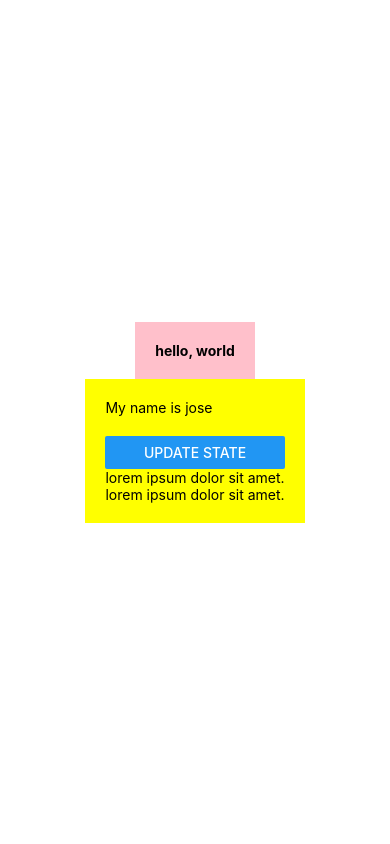
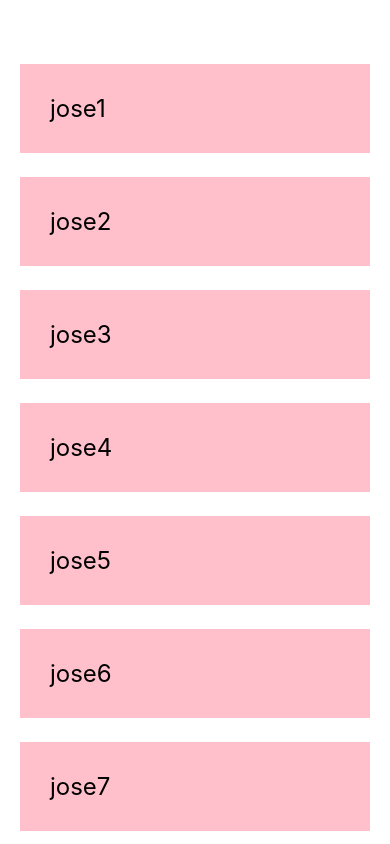
Before and after one commit to realchema/React-Native, a React Native app: screen / in a window 390 px wide. Built offline with nearby package versions, Linux system fonts and the light colour scheme.

Commit message:
ScrollView and dictionary iteration

```diff
--- a/App.js
+++ b/App.js
@@ -1,27 +1,33 @@
 import { StatusBar } from 'expo-status-bar';
 import React, {useState} from 'react';
-import { StyleSheet, Text, View, Button } from 'react-native';
+import { StyleSheet, Text, View, Button, ScrollView } from 'react-native';
 
 export default function App() {
-  const [name, setName] = useState('jose')
-  const clickHandler = () => {
-    setName('jose2')
-    setPerson({name: 'luigi', age: 45});
-  }
+  const [people, setPeople] = useState([
+    {name: 'jose1', key: '1'},
+    {name: 'jose2', key: '2'},
+    {name: 'jose3', key: '3'},
+    {name: 'jose4', key: '4'},
+    {name: 'jose5', key: '5'},
+    {name: 'jose6', key: '6'},
+    {name: 'jose7', key: '7'},
+    {name: 'jose7', key: '8'},
+    {name: 'jose7', key: '9'},
+    {name: 'jose7', key: '10'},
+    {name: 'jose7', key: '11'},
+  ]);
+
   return (
     <View style={styles.container}>
-      <View style={styles.header}>
-        <Text style={styles.boldText}>hello, world</Text>
-      </View>
-      <View style={styles.body}>
-        <Text>My name is {name}</Text>
-        <Text></Text>
-        <View style={styles.buttonContainer}>
-          <Button title='update state' onPress={clickHandler}/>
-        </View>
-        <Text>lorem ipsum dolor sit amet.</Text>
-        <Text>lorem ipsum dolor sit amet.</Text>
-      </View>
+      <ScrollView>
+      {people.map((item) => {
+       return (
+         <View key={item.key}>
+           <Text style={styles.item}>{item.name}</Text>
+         </View>
+       )
+      })}
+      </ScrollView>
       <StatusBar style="auto" />
     </View>
   );
@@ -31,21 +37,15 @@
   container: {
     flex: 1,
     backgroundColor: '#fff',
-    alignItems: 'center',
-    justifyContent: 'center',
+    paddingTop: 40,
+    paddingHorizontal: 20
+    // alignItems: 'center',
+    // justifyContent: 'center',
   },
-  header: {
+  item:{
+    marginTop: 24,
+    padding: 30,
     backgroundColor: 'pink',
-    padding: 20,
-  },
-  boldText: {
-    fontWeight: 'bold',
-  },
-  body: {
-    backgroundColor: 'yellow',
-    padding: 20
-  },
-  buttonContainer: {
-    marginTop: 20
+    fontSize: 24
   }
 });
```
